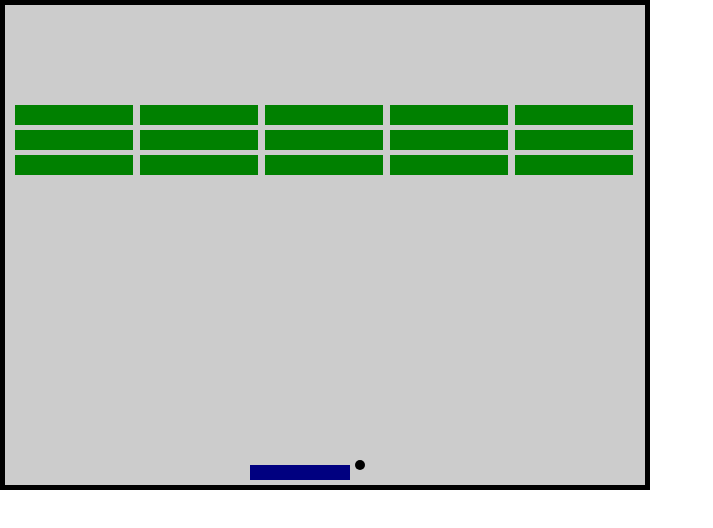
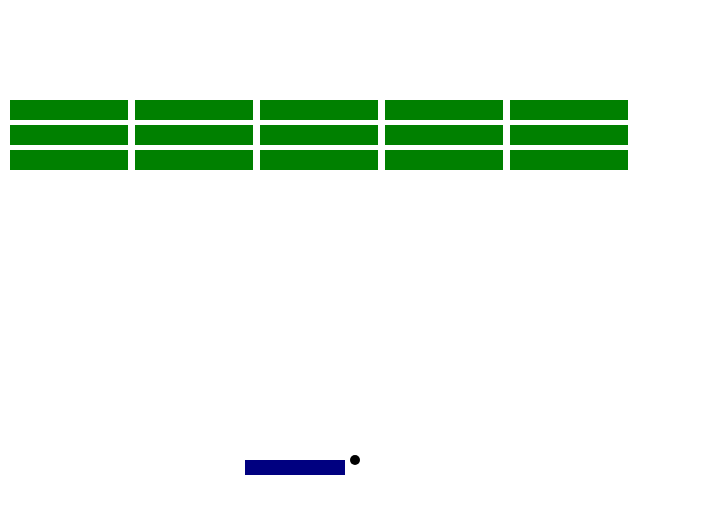
Before and after one commit to xjamundx/breakout, a plain HTML site: page index.html in a window 1280 px wide. Shown: the whole page, without its empty margins (0-713 px from the left). Drawn offline with Linux system fonts and the light colour scheme.

Commit message:
Update breakout.css

```diff
--- a/breakout.css
+++ b/breakout.css
@@ -8,10 +8,6 @@ body {
   background: white;
 }
 .game-canvas {
-  box-sizing: border-box;
-  background: #ccc;
-  border: 5px solid black;
-
   -moz-user-select: all;
   -webkit-user-select: all;
   -ms-user-select: all;
```
